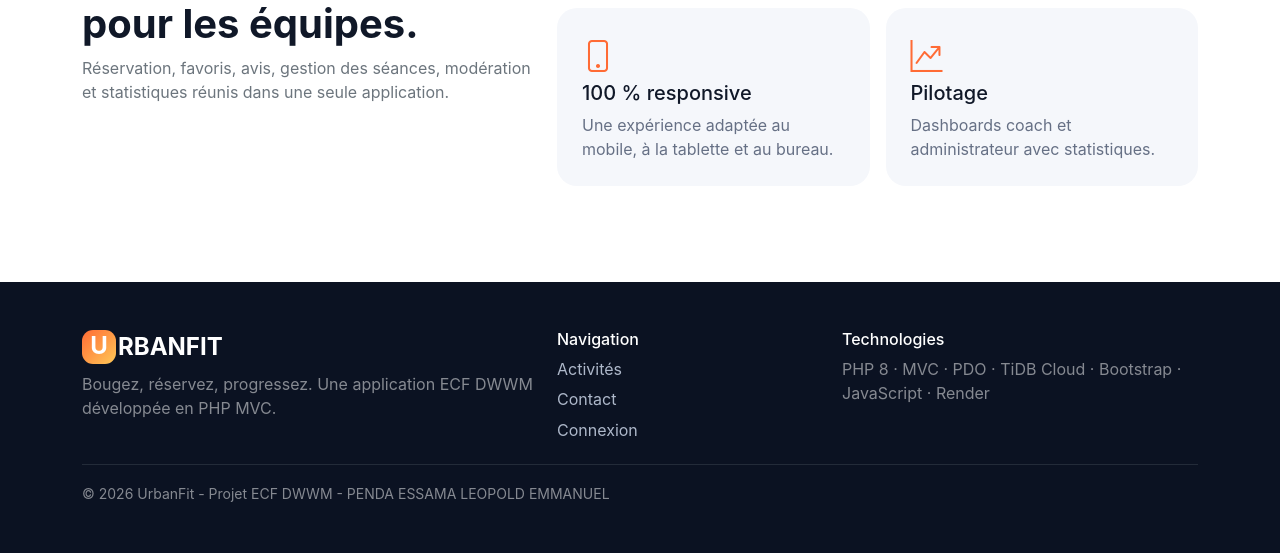
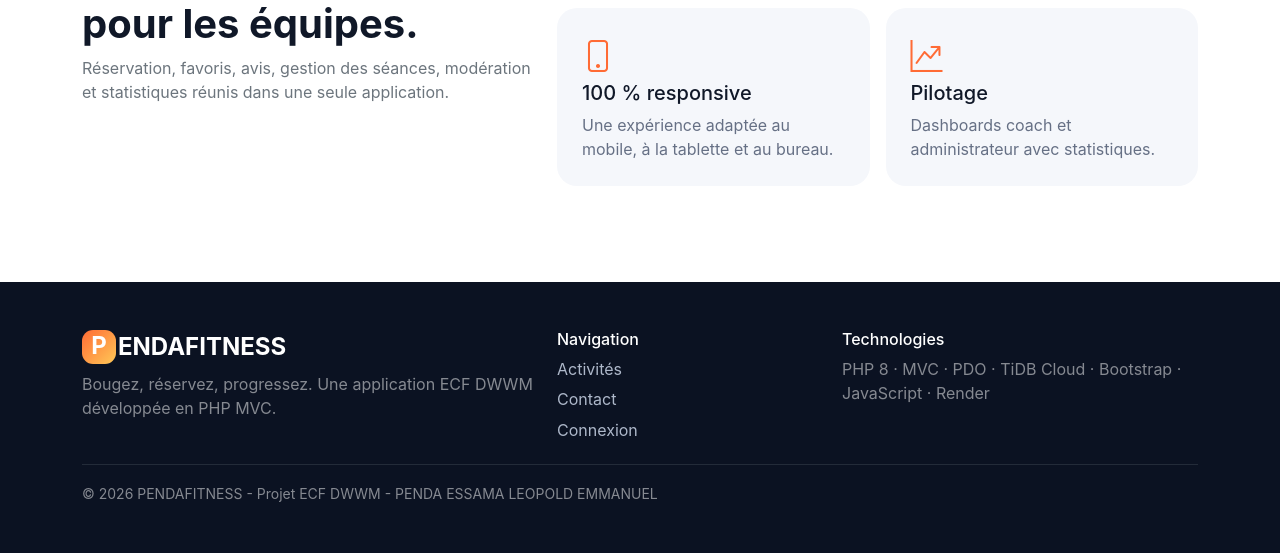
Before and after one commit to ledapen/ECF-URBANFIT, a PHP site: page / in a window 1280 px wide. Shown: the part 2426-2979 px from the top of the page. Run offline with PHP 8.4, Linux system fonts and the light colour scheme; data comes from the database, SQL or seed files in the repository; data that the repository does not hold is empty.

Commit message:
Rename UrbanFit to PENDAFITNESS in footer

```diff
--- a/app/views/layouts/footer.php
+++ b/app/views/layouts/footer.php
@@ -1 +1 @@
-<footer class="uf-footer mt-5"><div class="container py-5"><div class="row g-4"><div class="col-md-5"><h4 class="fw-bold"><span class="brand-dot">U</span>RBANFIT</h4><p class="text-white-50">Bougez, réservez, progressez. Une application ECF DWWM développée en PHP MVC.</p></div><div class="col-md-3"><h6>Navigation</h6><a href="/activites">Activités</a><a href="/contact">Contact</a><a href="/login">Connexion</a></div><div class="col-md-4"><h6>Technologies</h6><p class="text-white-50">PHP 8 · MVC · PDO · TiDB Cloud · Bootstrap · JavaScript · Render</p></div></div><hr class="border-secondary"><small class="text-white-50">© 2026 UrbanFit - Projet ECF DWWM - PENDA ESSAMA LEOPOLD EMMANUEL</small></div></footer><script src="https://cdn.jsdelivr.net/npm/bootstrap@5.3.3/dist/js/bootstrap.bundle.min.js"></script><script src="https://cdn.jsdelivr.net/npm/chart.js@4.4.4/dist/chart.umd.min.js"></script><script src="/assets/js/app.js"></script></body></html>
+<footer class="uf-footer mt-5"><div class="container py-5"><div class="row g-4"><div class="col-md-5"><h4 class="fw-bold"><span class="brand-dot">P</span>ENDAFITNESS</h4><p class="text-white-50">Bougez, réservez, progressez. Une application ECF DWWM développée en PHP MVC.</p></div><div class="col-md-3"><h6>Navigation</h6><a href="/activites">Activités</a><a href="/contact">Contact</a><a href="/login">Connexion</a></div><div class="col-md-4"><h6>Technologies</h6><p class="text-white-50">PHP 8 · MVC · PDO · TiDB Cloud · Bootstrap · JavaScript · Render</p></div></div><hr class="border-secondary"><small class="text-white-50">© 2026 PENDAFITNESS - Projet ECF DWWM - PENDA ESSAMA LEOPOLD EMMANUEL</small></div></footer><script src="https://cdn.jsdelivr.net/npm/bootstrap@5.3.3/dist/js/bootstrap.bundle.min.js"></script><script src="https://cdn.jsdelivr.net/npm/chart.js@4.4.4/dist/chart.umd.min.js"></script><script src="/assets/js/app.js"></script></body></html>
```
